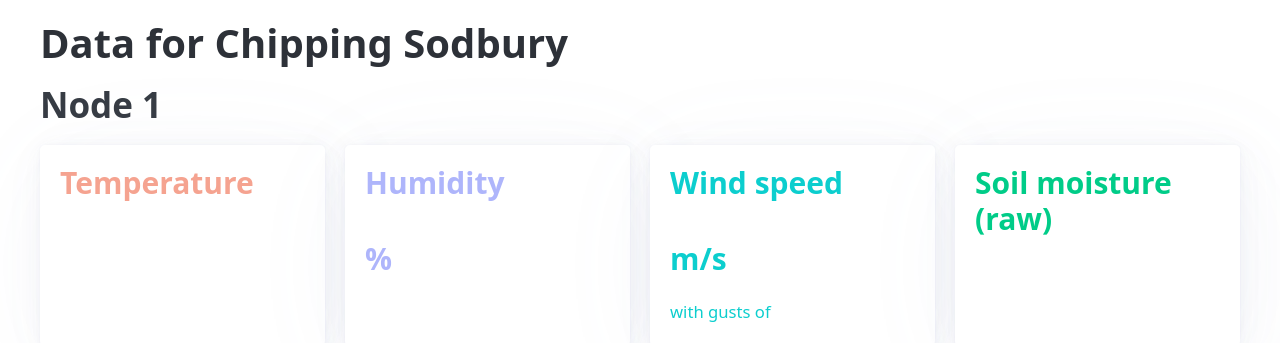
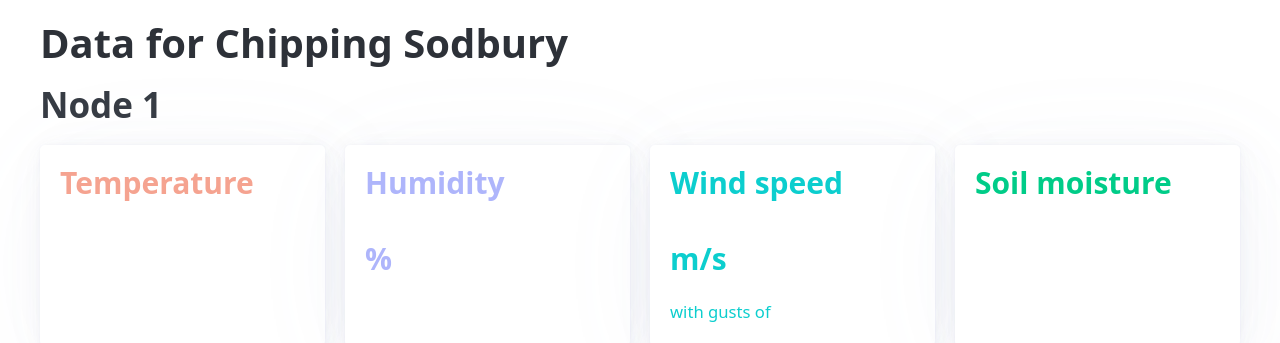
Before and after one commit to adam-sid/microclimate-sensor-network, a website: page public/index.html in a window 1280 px wide. Shown: the top 343 px of the page. Drawn offline with Linux system fonts and the light colour scheme; no server answers.

Commit message:
remove raw wording

```diff
--- a/public/index.html
+++ b/public/index.html
@@ -65,7 +65,7 @@
         <a href="/soil" class="card-link jade-link">
           <article>
             <div>
-              <h3 class="pico-color-jade-250">Soil moisture (raw)</h3>
+              <h3 class="pico-color-jade-250">Soil moisture</h3>
             </div>
             <div>
               <h3 class="pico-color-jade-250" id="soil-moisture-1"></h3>
```
